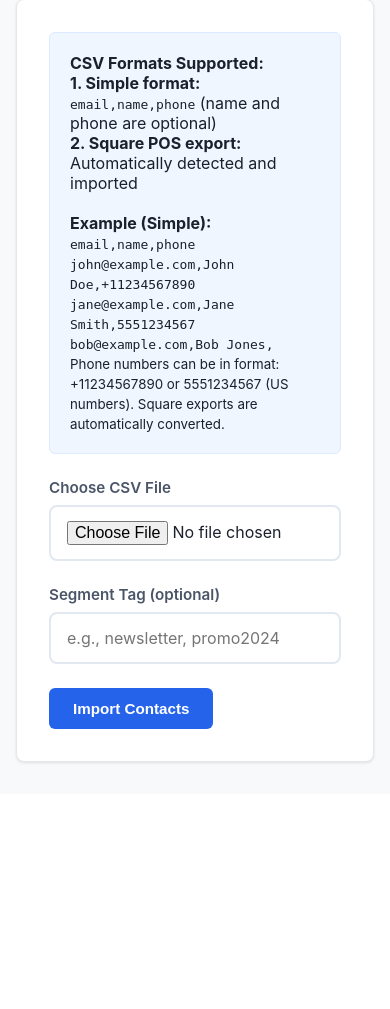
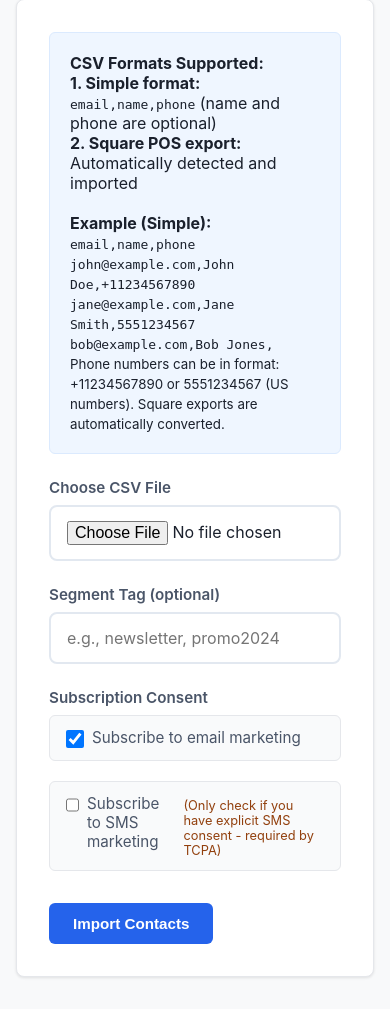
Before and after one commit to kcdjmaxx/MaxxConnect, a Flask app: page /import in a window 390 px wide. Shown: the part 467-1476 px from the top of the page. Before the commit the page ends 1231 px from the top, so only its background shows below. Run offline with Flask 3, Linux system fonts and the light colour scheme; parts of the project's set-up code (start-up, migrations or seed data) failed here and were passed over.

Commit message:
Separate email/SMS consent on CSV import
Adds consent checkboxes to import page - email checked by default,
SMS unchecked. Phone numbers are stored but not auto-subscribed
to SMS without explicit consent (TCPA compliance).

Co-Authored-By: Claude Opus 4.5 <noreply@anthropic.com>

```diff
--- a/app.py
+++ b/app.py
@@ -107,7 +107,14 @@ def import_contacts():
 
             try:
                 segment = request.form.get('segment', '').strip()
-                stats = import_csv(filepath, segment if segment else None)
+                email_consent = request.form.get('email_consent') == 'on'
+                sms_consent = request.form.get('sms_consent') == 'on'
+                stats = import_csv(
+                    filepath,
+                    segment_tag=segment if segment else None,
+                    email_consent=email_consent,
+                    sms_consent=sms_consent
+                )
 
                 # Clean up uploaded file
                 os.remove(filepath)
--- a/static/style.css
+++ b/static/style.css
@@ -176,6 +176,42 @@ input[type="checkbox"] {
     height: 18px;
     cursor: pointer;
     margin-right: 0.5rem;
+}
+
+.checkbox-group {
+    display: flex;
+    flex-direction: column;
+    gap: 0.75rem;
+    margin-top: 0.5rem;
+}
+
+.checkbox-label {
+    display: flex;
+    align-items: flex-start;
+    font-weight: normal;
+    cursor: pointer;
+    padding: 0.75rem 1rem;
+    background: #f9fafb;
+    border-radius: 6px;
+    border: 1px solid #e5e7eb;
+    transition: all 0.2s ease;
+}
+
+.checkbox-label:hover {
+    background: #f3f4f6;
+    border-color: #d1d5db;
+}
+
+.checkbox-label input[type="checkbox"] {
+    margin-top: 2px;
+}
+
+.consent-warning {
+    display: block;
+    color: #92400e;
+    font-size: 0.8rem;
+    margin-top: 0.25rem;
+    margin-left: 1.5rem;
 }
 
 /* Buttons */
--- a/templates/import.html
+++ b/templates/import.html
@@ -46,6 +46,21 @@
             <input type="text" id="segment" name="segment" placeholder="e.g., newsletter, promo2024">
         </div>
 
+        <div class="form-group">
+            <label>Subscription Consent</label>
+            <div class="checkbox-group">
+                <label class="checkbox-label">
+                    <input type="checkbox" name="email_consent" checked>
+                    Subscribe to email marketing
+                </label>
+                <label class="checkbox-label">
+                    <input type="checkbox" name="sms_consent">
+                    Subscribe to SMS marketing
+                    <small class="consent-warning">(Only check if you have explicit SMS consent - required by TCPA)</small>
+                </label>
+            </div>
+        </div>
+
         <button type="submit">Import Contacts</button>
     </form>
 </div>
```
Also changed, not shown: backend/csv_importer.py (+19 -5 lines).
